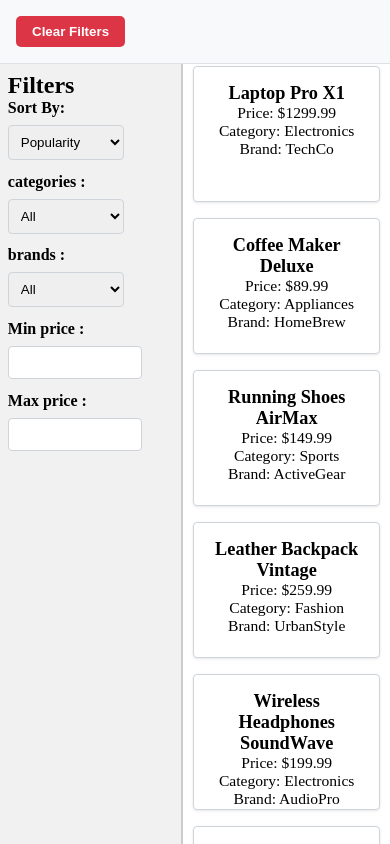
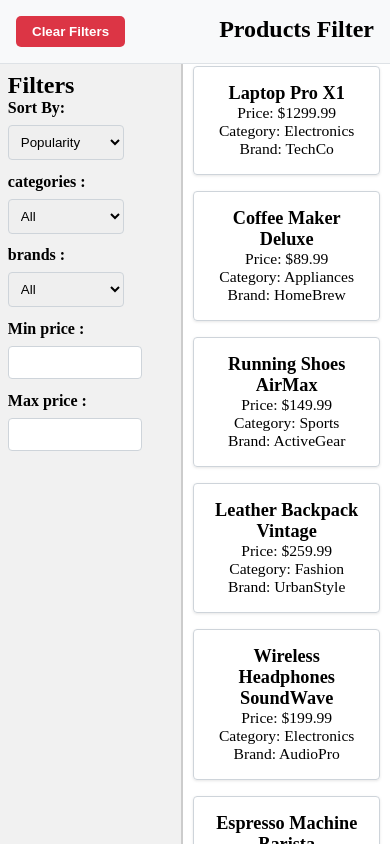
Before and after one commit to marim27/product_filter, a React (Vite) app: page / in a window 390 px wide. Shown: the top 844 px of the page. Built offline with nearby package versions, Linux system fonts and the light colour scheme.

Commit message:
fix height

```diff
--- a/src/components/Header.jsx
+++ b/src/components/Header.jsx
@@ -4,7 +4,7 @@ export default function Header({ clearFilters }) {
     return (
         <nav className={`${classes.product_navbar}`}>
             <button onClick={clearFilters} className={`${classes.clear_btn}`}>Clear Filters</button>
-            {/* <div className={`${classes.heading}`}>Products Filter</div> */}
+            <div className={`${classes.heading}`}>Products Filter</div>
         </nav>
     )
 }
--- a/src/styles/ProductFilter.module.css
+++ b/src/styles/ProductFilter.module.css
@@ -36,7 +36,7 @@
     .product {
         width: 100%;
         text-align: center;
-        height: 8.5rem;
+        height: fit-content;
         font-size: 4vw;
         margin: 0 .5rem;
     }
```
